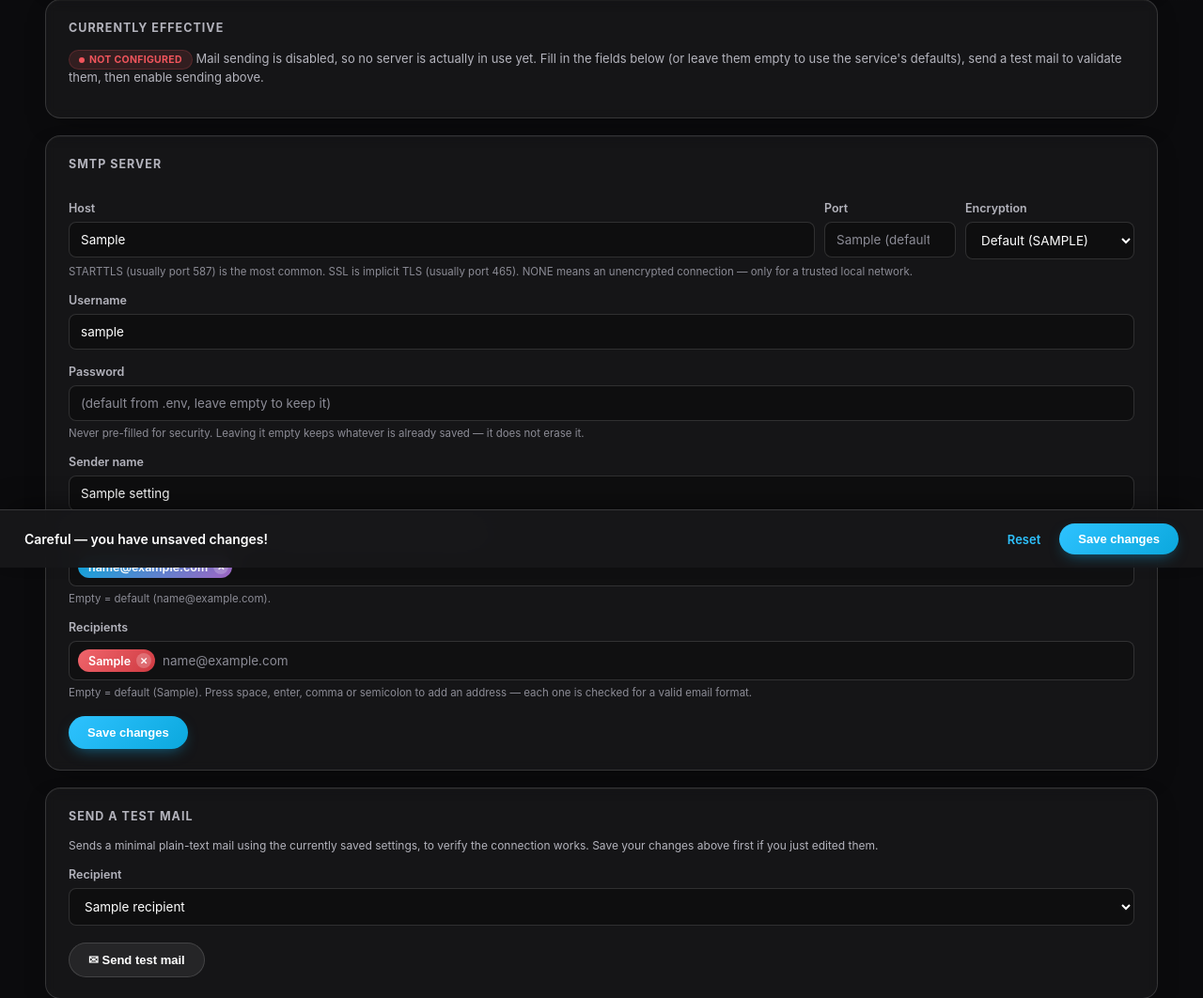
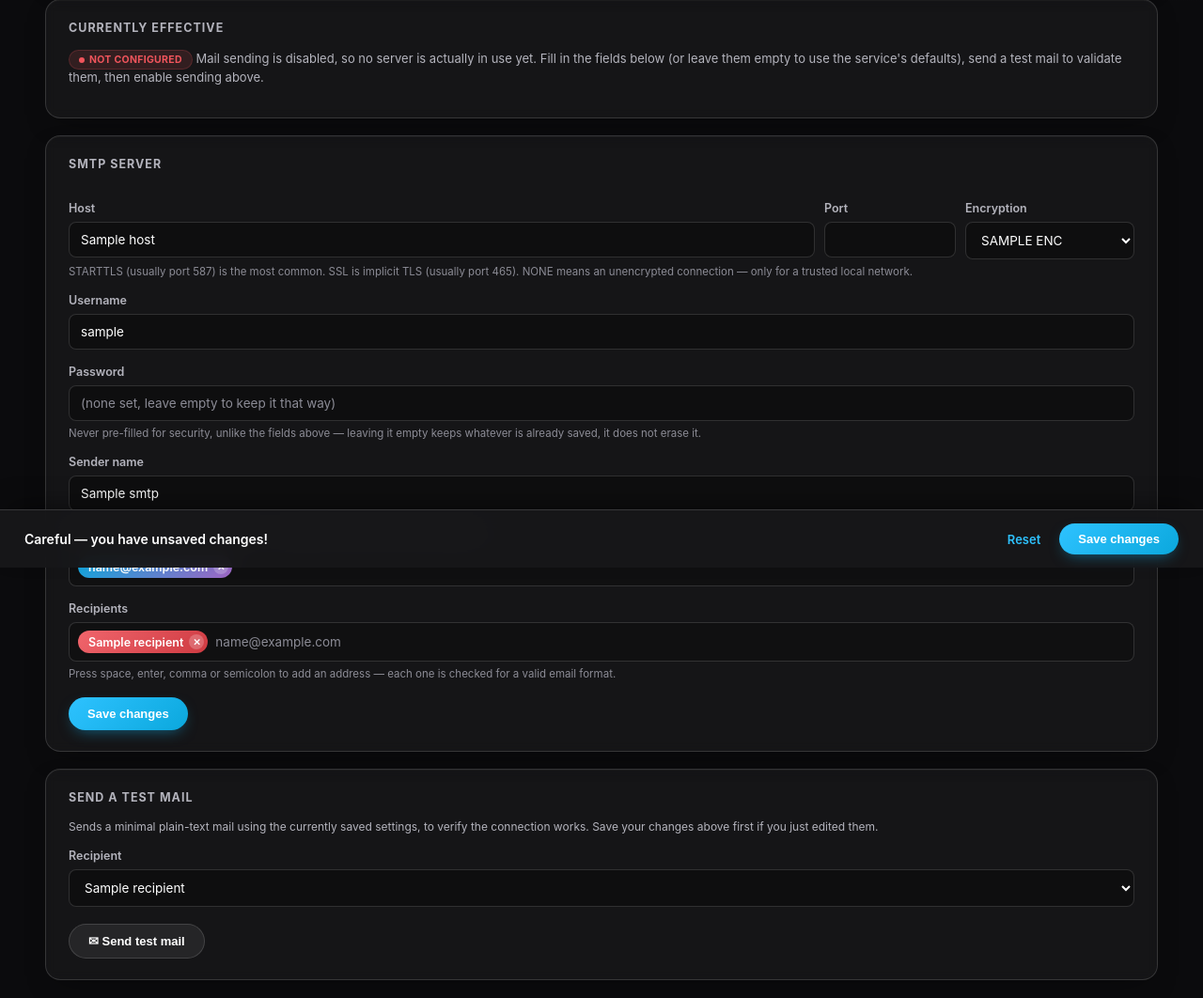
Before and after one commit to euzzeud/jellyfin-notifier, a Python web app: template jellyfin_notifier/templates/admin/mail_server.html in a window 1280 px wide. Shown: the part 258-1320 px from the top of the page at 94% size. Run offline with Jinja, Linux system fonts and the light colour scheme; the template is opened without the code that fills it: most values are stand-ins (such as "Sample title", 1, 10 or a date in 2020).

Commit message:
Pre-fill Mail Server fields with the actual configured values
Host/Port/Encryption/Username/Sender/Recipients only ever showed the
raw settings.json override (empty by default), with the real value
from .env mentioned as grey placeholder/hint text below the field
instead - most visibly on Recipients, whose tag input looked totally
empty even though NOTIFY_RECIPIENTS was correctly configured. Now
every field is pre-filled with the actually effective value (the
override if one is saved, else the .env value - reusing the already-
resolved `smtp` object), so what's on screen matches what the app is
really using.

Trade-off worth knowing: saving now pins the currently-effective
values into settings.json as explicit overrides even if nothing was
changed (previously blank fields meant "keep following .env"). A
later edit to .env alone won't be picked up here again until these
fields are cleared - acceptable, since these fields are meant to show
the real value at a glance rather than hide it behind a footnote.

Co-Authored-By: Claude Sonnet 5 <noreply@anthropic.com>
Claude-Session: https://claude.ai/code/session_01N3zwNi9ujaQBehoCVCMqdU

```diff
--- a/jellyfin_notifier/templates/admin/mail_server.html
+++ b/jellyfin_notifier/templates/admin/mail_server.html
@@ -51,21 +51,39 @@
 <form method="post" class="card" data-track-dirty="true">
   <input type="hidden" name="action" value="save" />
   <h2>SMTP server</h2>
+  {#
+    Every field below is pre-filled with the EFFECTIVE value (`smtp.*`,
+    from Settings.resolve_smtp() - the override if one is saved, else the
+    .env value) rather than just the raw override left blank with the
+    .env value shown as a placeholder hint. Seeing the actual configured
+    values directly in the fields (not just described in grey hint text
+    below them) is what actually matches what the admin expects to see
+    here - the .env-vs-override distinction is an implementation detail
+    they shouldn't have to think about.
+
+    One consequence worth knowing: clicking "Save changes" without
+    touching anything now writes today's .env values into settings.json
+    as explicit overrides (identical to what was already in effect, so
+    nothing actually changes right now) - a later edit to .env alone
+    would no longer be picked up here until these fields are cleared
+    again. That's an acceptable trade for fields that are meant to be
+    looked at and trusted at a glance, not blank boxes with the real
+    value hidden in a footnote.
+  #}
   <div class="row">
     <div>
       <label>Host</label>
-      <input type="text" name="smtp_host_override" value="{{ settings.smtp_host_override }}" placeholder="{{ default_host }} (default)" />
+      <input type="text" name="smtp_host_override" value="{{ smtp.host }}" />
     </div>
     <div class="u-maxw-140px">
       <label>Port</label>
-      <input type="number" name="smtp_port_override" min="0" value="{{ settings.smtp_port_override or '' }}" placeholder="{{ default_port }} (default)" />
+      <input type="number" name="smtp_port_override" min="0" value="{{ smtp.port }}" />
     </div>
     <div class="u-maxw-180px">
       <label>Encryption</label>
       <select name="smtp_encryption_override">
-        <option value="" {{ 'selected' if not settings.smtp_encryption_override else '' }}>Default ({{ default_encryption|upper }})</option>
         {% for enc in encryptions %}
-        <option value="{{ enc }}" {{ 'selected' if settings.smtp_encryption_override == enc else '' }}>{{ enc|upper }}</option>
+        <option value="{{ enc }}" {{ 'selected' if smtp.encryption == enc else '' }}>{{ enc|upper }}</option>
         {% endfor %}
       </select>
     </div>
@@ -73,30 +91,29 @@
   <small class="hint">STARTTLS (usually port 587) is the most common. SSL is implicit TLS (usually port 465). NONE means an unencrypted connection — only for a trusted local network.</small>
 
   <label>Username</label>
-  <input type="text" name="smtp_username_override" value="{{ settings.smtp_username_override }}" placeholder="{{ default_username }} (default)" />
+  <input type="text" name="smtp_username_override" value="{{ smtp.username }}" />
 
   <label>Password</label>
-  <input type="password" name="smtp_password_override" placeholder="{{ '••••••••  (override saved, leave empty to keep it)' if has_password_override else '(default from .env, leave empty to keep it)' }}" autocomplete="new-password" />
+  <input type="password" name="smtp_password_override" placeholder="{{ '••••••••  (saved, leave empty to keep it)' if smtp.password else '(none set, leave empty to keep it that way)' }}" autocomplete="new-password" />
   {% if has_password_override %}
   <label class="u-d-flex-ai-center-gap-8px-mt-10px-fw-400">
     <input class="u-w-auto" type="checkbox" name="clear_password_override" value="1" />
     Clear the saved password override (fall back to the .env value)
   </label>
   {% endif %}
-  <small class="hint">Never pre-filled for security. Leaving it empty keeps whatever is already saved — it does not erase it.</small>
+  <small class="hint">Never pre-filled for security, unlike the fields above — leaving it empty keeps whatever is already saved, it does not erase it.</small>
 
   <label>Sender name</label>
-  <input type="text" name="sender_name_override" value="{{ settings.sender_name_override }}" placeholder="{{ default_sender_name }} (default)" />
+  <input type="text" name="sender_name_override" value="{{ smtp.sender_name }}" />
 
   <label>Sender email (the "From" address — usually the same as the username)</label>
   <div class="tag-input" id="sender-email-input"></div>
-  <input type="hidden" name="sender_email_override" id="sender_email_override" value="{{ settings.sender_email_override }}" />
-  <small class="hint">Empty = default ({{ default_sender_email }}).</small>
+  <input type="hidden" name="sender_email_override" id="sender_email_override" value="{{ smtp.sender_email }}" />
 
   <label>Recipients</label>
   <div class="tag-input" id="recipients-input"></div>
-  <input type="hidden" name="recipients_override" id="recipients_override" value="{{ settings.recipients_override }}" />
-  <small class="hint">Empty = default ({{ default_recipients }}). Press space, enter, comma or semicolon to add an address — each one is checked for a valid email format.</small>
+  <input type="hidden" name="recipients_override" id="recipients_override" value="{{ smtp.recipients|join(',') }}" />
+  <small class="hint">Press space, enter, comma or semicolon to add an address — each one is checked for a valid email format.</small>
 
   <div class="actions">
     <button type="submit">Save changes</button>
```
Also changed, not shown: jellyfin_notifier/admin.py (+0 -7 lines).
